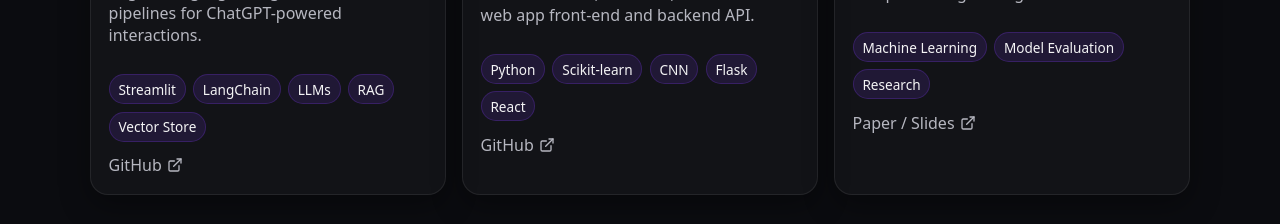
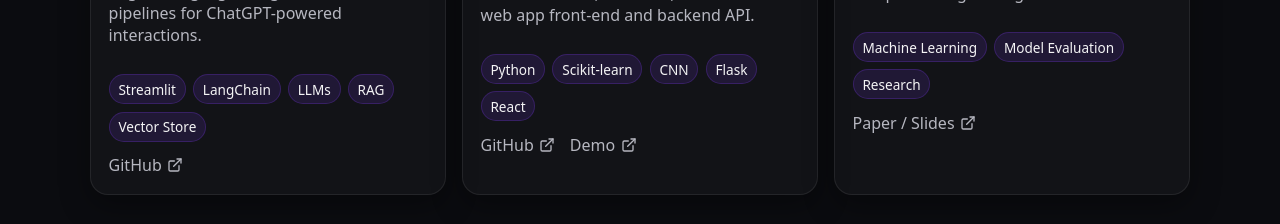
Before and after one commit to Photon7777/Website, a React (Vite) app in the folder data-analyst-portfolio/: page / in a window 1280 px wide. Shown: the part 1680-1904 px from the top of the page. Built offline with nearby package versions, Linux system fonts and the light colour scheme.

Commit message:
Added github link for Nexgen AI

```diff
--- a/data-analyst-portfolio/src/data/siteData.js
+++ b/data-analyst-portfolio/src/data/siteData.js
@@ -78,7 +78,7 @@ export const siteData = {
         "Developed a full-stack application using Streamlit, LangChain, and LLM-based agents. Implemented prompt engineering, agent logic, and retrieval pipelines for ChatGPT-powered interactions.",
       tech: ["Streamlit", "LangChain", "LLMs", "RAG", "Vector Store"],
       links: [
-        { label: "GitHub", url: "https://github.com/your-github/nexgen-ai" }, // update
+        { label: "GitHub", url: "https://github.com/Photon7777/NexGen_Deploy" }, // update
       ],
     },
     {
@@ -90,7 +90,8 @@ export const siteData = {
         "Built and deployed disease prediction models using Logistic Regression, Random Forest, and CNN, with a real-time web app front-end and backend API.",
       tech: ["Python", "Scikit-learn", "CNN", "Flask", "React"],
       links: [
-        { label: "GitHub", url: "https://github.com/your-github/disease-prediction" }, // update
+        { label: "GitHub", url: "https://github.com/your-github/disease-prediction" },
+        { label: "Demo", url: "https://your-demo-link.com" } // update
       ],
     },
     {
```
